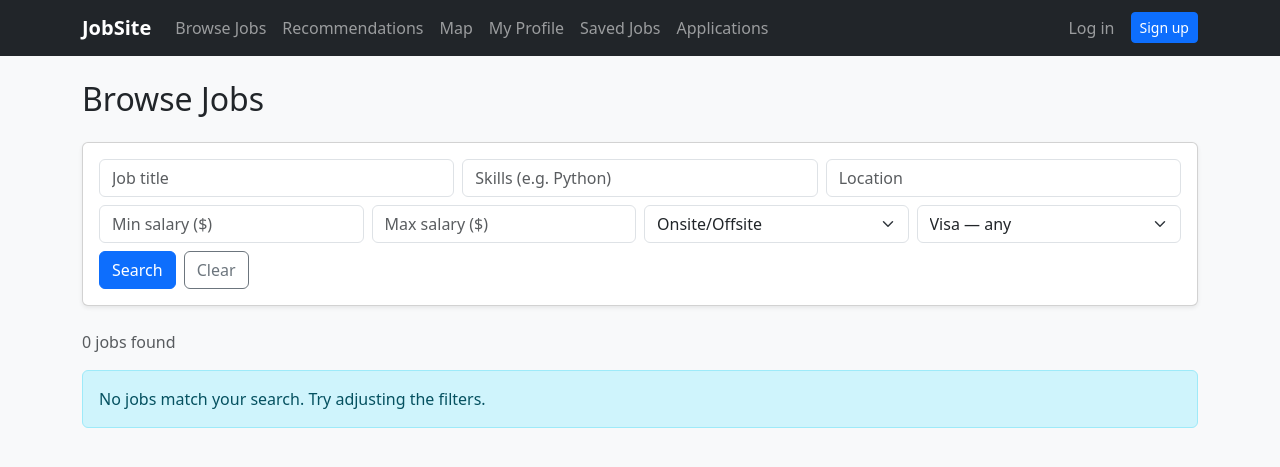
After one commit to CS2340Jonathan2/Project2, a Django app: page /jobs/search/ in a window 1280 px wide. The commit adds this page. Shown: the top 467 px of the page. Run offline with Django 5.2, Linux system fonts and the light colour scheme; data that the repository does not hold is empty.

Commit message:
Add HTML job search page with filters

```diff
--- a/jobsite/cart/templates/cart/cart.html
+++ b/jobsite/cart/templates/cart/cart.html
@@ -5,7 +5,7 @@
 <h2 class="mb-4">Saved Jobs</h2>
 
 {% if not items %}
-<div class="alert alert-info">No saved jobs yet. <a href="/jobs/">Browse jobs</a> to find some.</div>
+<div class="alert alert-info">No saved jobs yet. <a href="/jobs/search/">Browse jobs</a> to find some.</div>
 {% else %}
 <p class="text-muted">{{ items|length }} saved job{{ items|length|pluralize }}</p>
 
--- a/jobsite/home/templates/base.html
+++ b/jobsite/home/templates/base.html
@@ -34,7 +34,7 @@
         </button>
         <div class="collapse navbar-collapse" id="nav">
             <ul class="navbar-nav me-auto">
-                <li class="nav-item"><a class="nav-link" href="/jobs/">Browse Jobs</a></li>
+                <li class="nav-item"><a class="nav-link" href="/jobs/search/">Browse Jobs</a></li>
                 <li class="nav-item"><a class="nav-link" href="/jobs/recommendations/">Recommendations</a></li>
                 <li class="nav-item"><a class="nav-link" href="/jobs/map/">Map</a></li>
                 <li class="nav-item"><a class="nav-link" href="/profile/">My Profile</a></li>
--- a/jobsite/home/templates/home/index.html
+++ b/jobsite/home/templates/home/index.html
@@ -7,7 +7,7 @@
         <h1 class="display-4 fw-bold mb-2">JobSite</h1>
         <p class="text-muted mb-4">Find your next opportunity.</p>
         <div class="d-grid gap-2 col-8 mx-auto">
-            <a href="/jobs/" class="btn btn-primary btn-lg">Browse Jobs</a>
+            <a href="/jobs/search/" class="btn btn-primary btn-lg">Browse Jobs</a>
             <a href="/jobs/map/" class="btn btn-outline-secondary btn-lg">View Job Map</a>
             <a href="/jobs/recommendations/" class="btn btn-outline-secondary btn-lg">Recommendations</a>
             <a href="/cart/" class="btn btn-outline-secondary btn-lg">Saved Jobs</a>
--- /dev/null
+++ b/jobsite/jobs/templates/jobs/job_search.html
@@ -0,0 +1,92 @@
+{% extends "base.html" %}
+{% block title %}Browse Jobs — JobSite{% endblock %}
+
+{% block content %}
+<h2 class="mb-4">Browse Jobs</h2>
+
+<div class="card shadow-sm mb-4">
+    <div class="card-body">
+        <form method="get" action="/jobs/search/">
+            <div class="row g-2">
+                <div class="col-md-4">
+                    <input type="text" name="title" class="form-control" placeholder="Job title"
+                           value="{{ filters.title }}">
+                </div>
+                <div class="col-md-4">
+                    <input type="text" name="skills" class="form-control" placeholder="Skills (e.g. Python)"
+                           value="{{ filters.skills }}">
+                </div>
+                <div class="col-md-4">
+                    <input type="text" name="location" class="form-control" placeholder="Location"
+                           value="{{ filters.location }}">
+                </div>
+                <div class="col-md-3">
+                    <input type="number" name="salary_min" class="form-control" placeholder="Min salary ($)"
+                           value="{{ filters.salary_min }}">
+                </div>
+                <div class="col-md-3">
+                    <input type="number" name="salary_max" class="form-control" placeholder="Max salary ($)"
+                           value="{{ filters.salary_max }}">
+                </div>
+                <div class="col-md-3">
+                    <select name="remote" class="form-select">
+                        <option value="" {% if not filters.remote %}selected{% endif %}>Onsite/Offsite</option>
+                        <option value="true" {% if filters.remote == 'true' %}selected{% endif %}>Offsite</option>
+                        <option value="false" {% if filters.remote == 'false' %}selected{% endif %}>Onsite</option>
+                    </select>
+                </div>
+                <div class="col-md-3">
+                    <select name="visa_sponsorship" class="form-select">
+                        <option value="" {% if not filters.visa_sponsorship %}selected{% endif %}>Visa — any</option>
+                        <option value="true" {% if filters.visa_sponsorship == 'true' %}selected{% endif %}>Visa sponsorship</option>
+                        <option value="false" {% if filters.visa_sponsorship == 'false' %}selected{% endif %}>No visa sponsorship</option>
+                    </select>
+                </div>
+                <div class="col-12 d-flex gap-2">
+                    <button type="submit" class="btn btn-primary">Search</button>
+                    <a href="/jobs/search/" class="btn btn-outline-secondary">Clear</a>
+                </div>
+            </div>
+        </form>
+    </div>
+</div>
+
+<p class="text-muted">{{ jobs|length }} job{{ jobs|length|pluralize }} found</p>
+
+{% for job in jobs %}
+<div class="card shadow-sm mb-3">
+    <div class="card-body">
+        <div class="d-flex justify-content-between align-items-start">
+            <h5 class="card-title mb-1">{{ job.title }}</h5>
+            <div>
+                {% if job.is_remote %}<span class="badge bg-secondary me-1">Remote</span>{% endif %}
+                {% if job.visa_sponsorship %}<span class="badge bg-info text-dark">Visa</span>{% endif %}
+            </div>
+        </div>
+        {% if job.company_name %}<p class="text-muted mb-1">{{ job.company_name }}</p>{% endif %}
+        <p class="mb-1">
+            <small>
+                📍 {{ job.location }}
+                {% if job.salary_min or job.salary_max %}
+                &nbsp;·&nbsp; 💰 ${{ job.salary_min|default:"?" }}–${{ job.salary_max|default:"?" }}
+                {% endif %}
+                {% if job.skills %}
+                &nbsp;·&nbsp; 🛠 {{ job.skills }}
+                {% endif %}
+            </small>
+        </p>
+        <p class="card-text text-muted mt-2 mb-3">{{ job.description }}</p>
+        {% if user.is_authenticated %}
+        <form method="post" action="/cart/add/{{ job.id }}/" class="d-inline">
+            {% csrf_token %}
+            <button type="submit" class="btn btn-outline-primary btn-sm">Save to cart</button>
+        </form>
+        {% else %}
+        <a href="/accounts/login/" class="btn btn-outline-primary btn-sm">Log in to save</a>
+        {% endif %}
+    </div>
+</div>
+{% empty %}
+<div class="alert alert-info">No jobs match your search. Try adjusting the filters.</div>
+{% endfor %}
+{% endblock %}
--- a/jobsite/jobs/urls.py
+++ b/jobsite/jobs/urls.py
@@ -6,6 +6,7 @@ app_name = 'jobs'
 
 urlpatterns = [
     path('', views.job_list, name='job_list'),
+    path('search/', views.job_search, name='search'),
     path('recommendations/', views.job_recommendations, name='recommendations'),
     path('map/', views.job_map, name='map'),
     path('map-data/', views.map_data, name='map_data'),
--- a/jobsite/jobs/views.py
+++ b/jobsite/jobs/views.py
@@ -57,6 +57,43 @@ def job_list(request):
         'count': len(results),
         'jobs': results,
     })
+
+def job_search(request):
+    jobs = Job.objects.all()
+
+    title    = request.GET.get('title', '')
+    skills   = request.GET.get('skills', '')
+    location = request.GET.get('location', '')
+    salary_min = request.GET.get('salary_min', '')
+    salary_max = request.GET.get('salary_max', '')
+    remote   = request.GET.get('remote', '')
+    visa     = request.GET.get('visa_sponsorship', '')
+
+    if title:
+        jobs = jobs.filter(title__icontains=title)
+    if skills:
+        jobs = jobs.filter(skills__icontains=skills)
+    if location:
+        jobs = jobs.filter(location__icontains=location)
+    if salary_min:
+        jobs = jobs.filter(salary_min__gte=salary_min)
+    if salary_max:
+        jobs = jobs.filter(salary_max__lte=salary_max)
+    if remote in ['true', 'false']:
+        jobs = jobs.filter(is_remote=(remote == 'true'))
+    if visa in ['true', 'false']:
+        jobs = jobs.filter(visa_sponsorship=(visa == 'true'))
+
+    context = {
+        'jobs': jobs,
+        'filters': {
+            'title': title, 'skills': skills, 'location': location,
+            'salary_min': salary_min, 'salary_max': salary_max,
+            'remote': remote, 'visa_sponsorship': visa,
+        },
+    }
+    return render(request, 'jobs/job_search.html', context)
+
 
 @login_required
 def job_recommendations(request):
```
